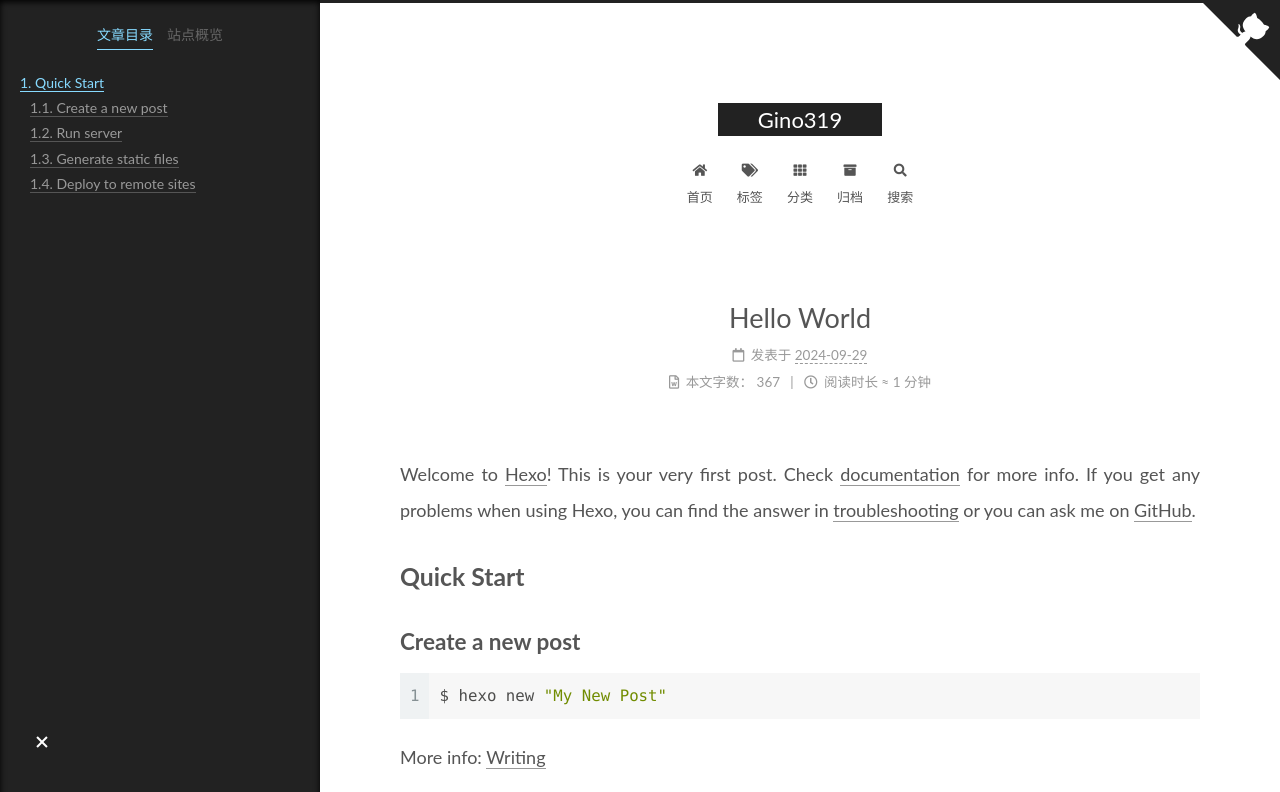
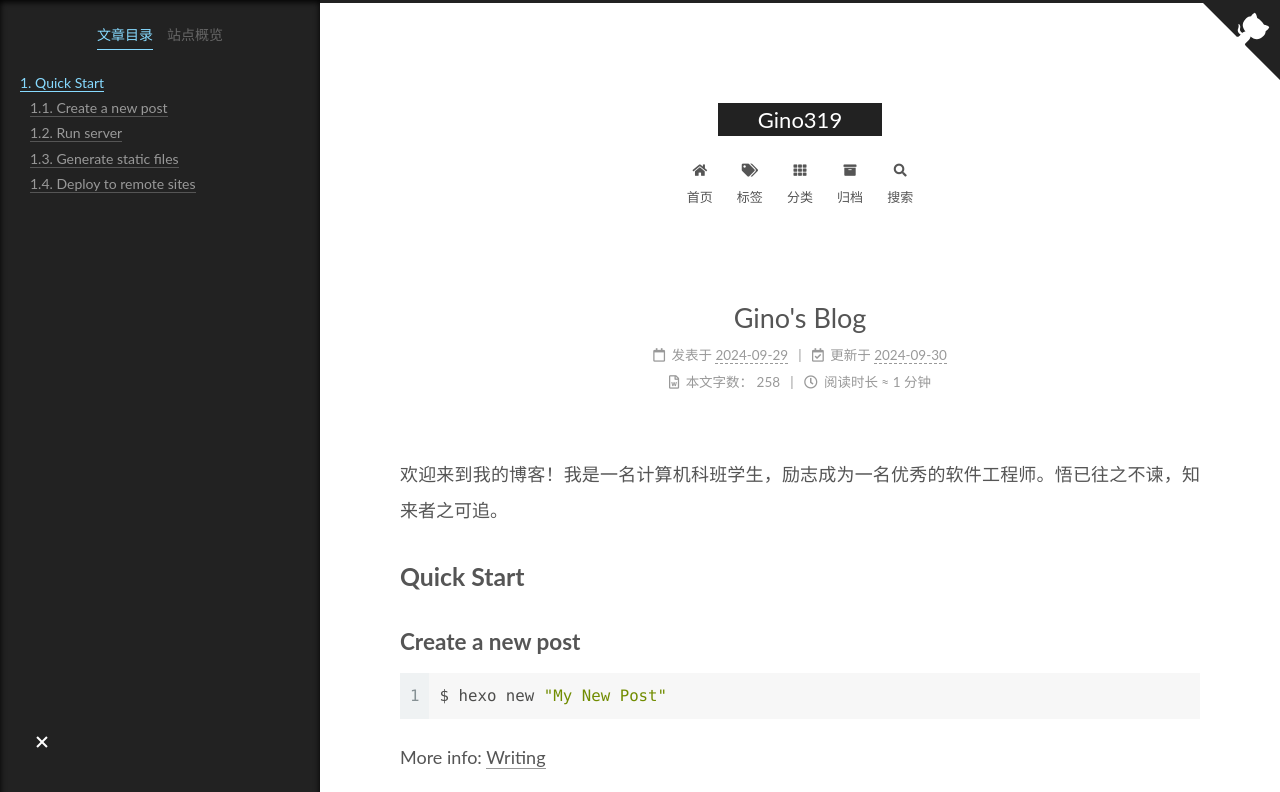
Before and after one commit to Gino319/Gino319.github.io, a plain HTML site: page 2024/09/29/hello-world/index.html in a window 1280 px wide. Shown: the top 792 px of the page. Drawn offline with Linux system fonts and the light colour scheme.

Commit message:
Site updated: 2024-09-30 14:05:42

```diff
--- a/2024/09/29/hello-world/index.html
+++ b/2024/09/29/hello-world/index.html
@@ -22,15 +22,15 @@
     var CONFIG = {"hostname":"example.com","root":"/","scheme":"Muse","version":"7.8.0","exturl":false,"sidebar":{"position":"left","display":"post","padding":18,"offset":12,"onmobile":false},"copycode":{"enable":false,"show_result":false,"style":null},"back2top":{"enable":true,"sidebar":false,"scrollpercent":true},"bookmark":{"enable":false,"color":"#222","save":"auto"},"fancybox":false,"mediumzoom":false,"lazyload":false,"pangu":false,"comments":{"style":"tabs","active":null,"storage":true,"lazyload":false,"nav":null},"algolia":{"hits":{"per_page":10},"labels":{"input_placeholder":"Search for Posts","hits_empty":"We didn't find any results for the search: ${query}","hits_stats":"${hits} results found in ${time} ms"}},"localsearch":{"enable":true,"trigger":"auto","top_n_per_article":1,"unescape":false,"preload":false},"motion":{"enable":true,"async":false,"transition":{"post_block":"fadeIn","post_header":"slideDownIn","post_body":"slideDownIn","coll_header":"slideLeftIn","sidebar":"slideUpIn"}},"path":"search.xml"};
   </script>
 
-  <meta name="description" content="Welcome to Hexo! This is your very first post. Check documentation for more info. If you get any problems when using Hexo, you can find the answer in troubleshooting or you can ask me on GitHub. Quick">
+  <meta name="description" content="欢迎来到我的博客！我是一名计算机科班学生，励志成为一名优秀的软件工程师。悟已往之不谏，知来者之可追。 Quick StartCreate a new post1$ hexo new &quot;My New Post&quot;  More info: Writing Run server1$ hexo server  More info: Server Generate static files">
 <meta property="og:type" content="article">
-<meta property="og:title" content="Hello World">
+<meta property="og:title" content="Gino&#39;s Blog">
 <meta property="og:url" content="http://example.com/2024/09/29/hello-world/index.html">
 <meta property="og:site_name" content="Gino319">
-<meta property="og:description" content="Welcome to Hexo! This is your very first post. Check documentation for more info. If you get any problems when using Hexo, you can find the answer in troubleshooting or you can ask me on GitHub. Quick">
+<meta property="og:description" content="欢迎来到我的博客！我是一名计算机科班学生，励志成为一名优秀的软件工程师。悟已往之不谏，知来者之可追。 Quick StartCreate a new post1$ hexo new &quot;My New Post&quot;  More info: Writing Run server1$ hexo server  More info: Server Generate static files">
 <meta property="og:locale" content="zh_CN">
 <meta property="article:published_time" content="2024-09-29T09:40:35.408Z">
-<meta property="article:modified_time" content="2024-09-29T09:40:35.408Z">
+<meta property="article:modified_time" content="2024-09-30T06:03:27.678Z">
 <meta property="article:author" content="Gino">
 <meta property="article:tag" content="保研，计算机技术学习">
 <meta name="twitter:card" content="summary">
@@ -48,7 +48,7 @@
   };
 </script>
 
-  <title>Hello World | Gino319</title>
+  <title>Gino's Blog | Gino319</title>
 
 
 
@@ -206,7 +206,7 @@
     </span>
       <header class="post-header">
         <h1 class="post-title" itemprop="name headline">
-          Hello World
+          Gino's Blog
         </h1>
 
         <div class="post-meta">
@@ -218,6 +218,13 @@
 
               <time title="创建时间：2024-09-29 17:40:35" itemprop="dateCreated datePublished" datetime="2024-09-29T17:40:35+08:00">2024-09-29</time>
             </span>
+              <span class="post-meta-item">
+                <span class="post-meta-item-icon">
+                  <i class="far fa-calendar-check"></i>
+                </span>
+                <span class="post-meta-item-text">更新于</span>
+                <time title="修改时间：2024-09-30 14:03:27" itemprop="dateModified" datetime="2024-09-30T14:03:27+08:00">2024-09-30</time>
+              </span>
 
           <br>
             <span class="post-meta-item" title="本文字数">
@@ -225,7 +232,7 @@
                 <i class="far fa-file-word"></i>
               </span>
                 <span class="post-meta-item-text">本文字数：</span>
-              <span>367</span>
+              <span>258</span>
             </span>
             <span class="post-meta-item" title="阅读时长">
               <span class="post-meta-item-icon">
@@ -244,7 +251,7 @@
     <div class="post-body" itemprop="articleBody">
 
 
-        <p>Welcome to <a target="_blank" rel="noopener" href="https://hexo.io/">Hexo</a>! This is your very first post. Check <a target="_blank" rel="noopener" href="https://hexo.io/docs/">documentation</a> for more info. If you get any problems when using Hexo, you can find the answer in <a target="_blank" rel="noopener" href="https://hexo.io/docs/troubleshooting.html">troubleshooting</a> or you can ask me on <a target="_blank" rel="noopener" href="https://github.com/hexojs/hexo/issues">GitHub</a>.</p>
+        <p>欢迎来到我的博客！我是一名计算机科班学生，励志成为一名优秀的软件工程师。悟已往之不谏，知来者之可追。</p>
 <h2 id="Quick-Start"><a href="#Quick-Start" class="headerlink" title="Quick Start"></a>Quick Start</h2><h3 id="Create-a-new-post"><a href="#Create-a-new-post" class="headerlink" title="Create a new post"></a>Create a new post</h3><figure class="highlight bash"><table><tr><td class="gutter"><pre><span class="line">1</span><br></pre></td><td class="code"><pre><span class="line">$ hexo new <span class="string">&quot;My New Post&quot;</span></span><br></pre></td></tr></table></figure>
 
 <p>More info: <a target="_blank" rel="noopener" href="https://hexo.io/docs/writing.html">Writing</a></p>
--- a/search.xml
+++ b/search.xml
@@ -1,9 +1,9 @@
 <?xml version="1.0" encoding="utf-8"?>
 <search>
   <entry>
-    <title>Hello World</title>
+    <title>Gino&#39;s Blog</title>
     <url>/2024/09/29/hello-world/</url>
-    <content><![CDATA[<p>Welcome to <a href="https://hexo.io/">Hexo</a>! This is your very first post. Check <a href="https://hexo.io/docs/">documentation</a> for more info. If you get any problems when using Hexo, you can find the answer in <a href="https://hexo.io/docs/troubleshooting.html">troubleshooting</a> or you can ask me on <a href="https://github.com/hexojs/hexo/issues">GitHub</a>.</p>
+    <content><![CDATA[<p>欢迎来到我的博客！我是一名计算机科班学生，励志成为一名优秀的软件工程师。悟已往之不谏，知来者之可追。</p>
 <h2 id="Quick-Start"><a href="#Quick-Start" class="headerlink" title="Quick Start"></a>Quick Start</h2><h3 id="Create-a-new-post"><a href="#Create-a-new-post" class="headerlink" title="Create a new post"></a>Create a new post</h3><figure class="highlight bash"><table><tr><td class="code"><pre><span class="line">$ hexo new <span class="string">&quot;My New Post&quot;</span></span><br></pre></td></tr></table></figure>
 
 <p>More info: <a href="https://hexo.io/docs/writing.html">Writing</a></p>
```
Also changed, not shown: archives/2024/09/index.html (+1 -1 lines), archives/2024/index.html (+1 -1 lines), archives/index.html (+1 -1 lines), index.html (+10 -3 lines).
